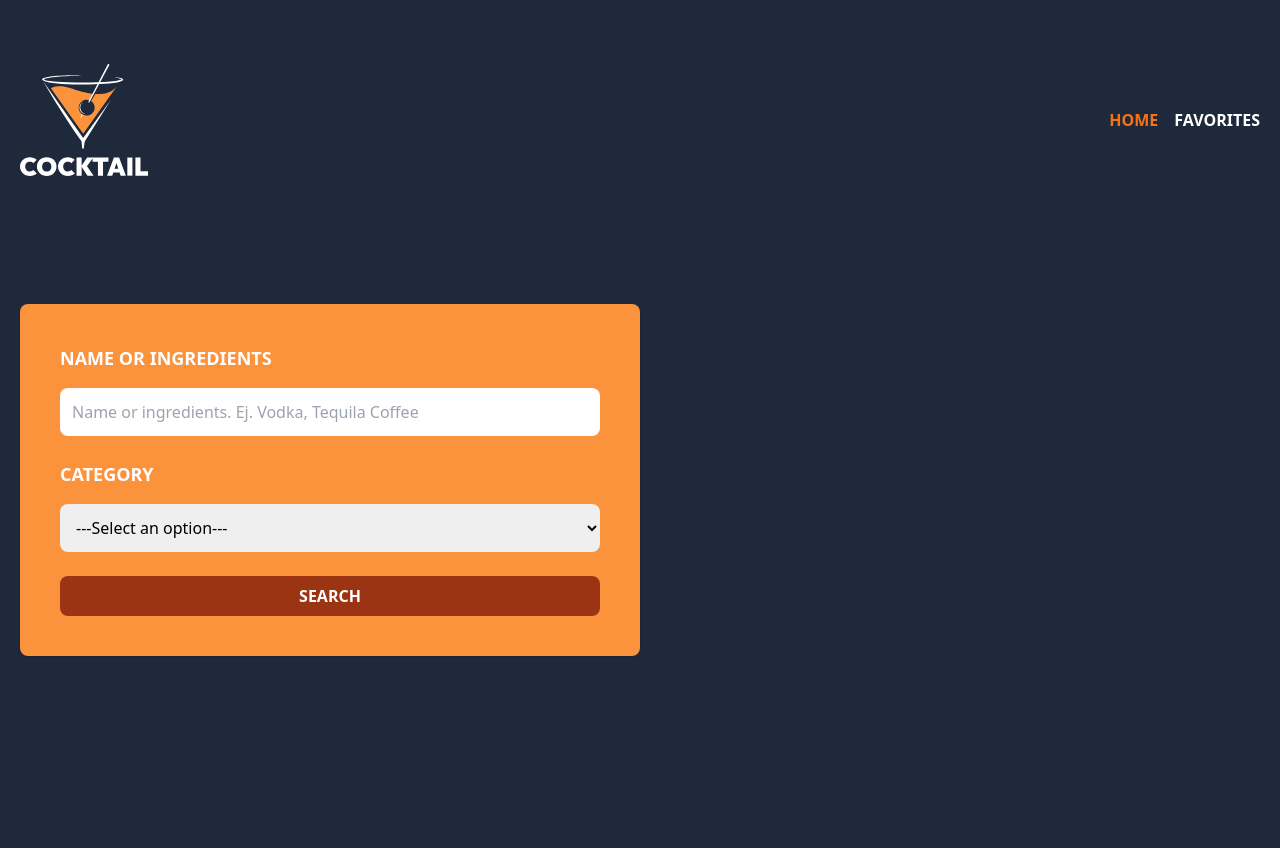
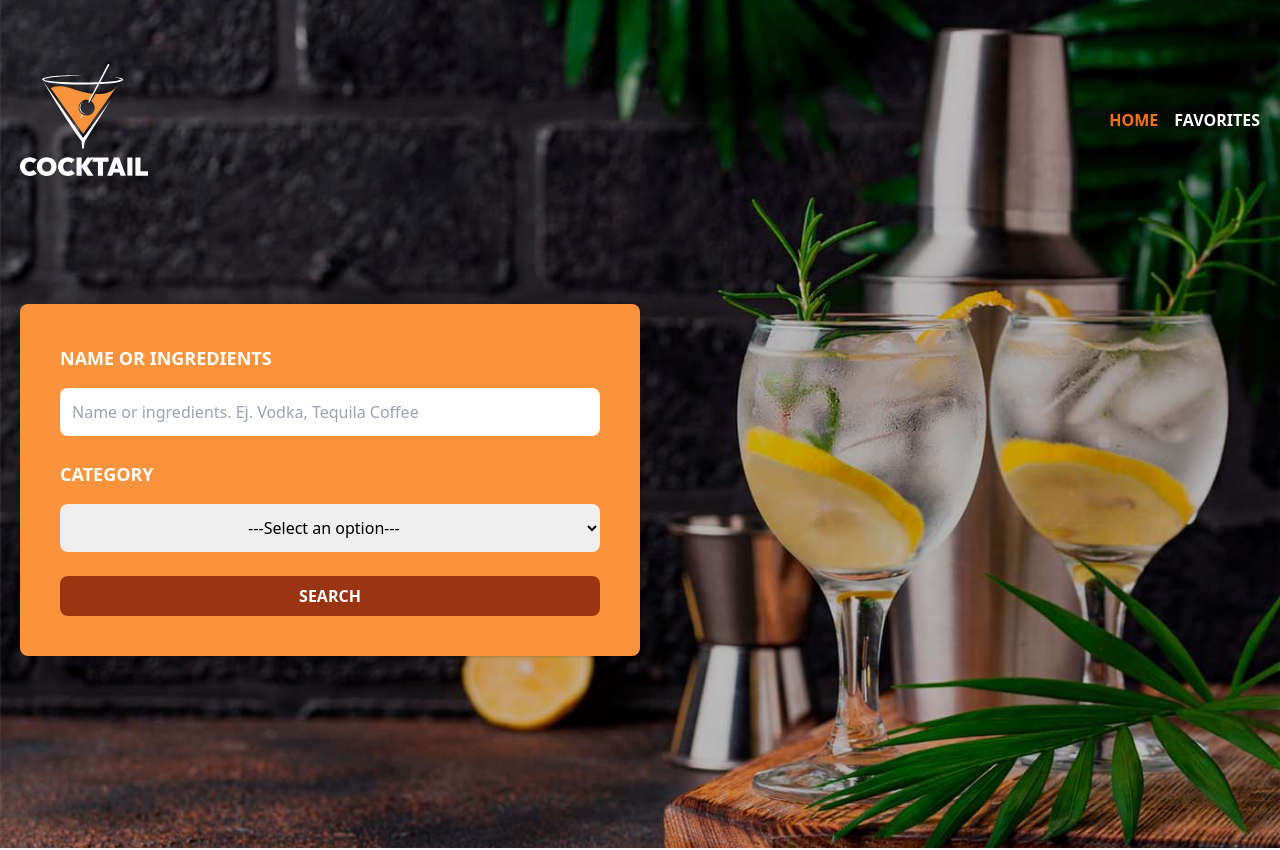
Before and after one commit to AGuardiola20/cocktail-app, a React (Vite) app: page / in a window 1280 px wide. Shown: the top 850 px of the page. Built offline with nearby package versions, Linux system fonts and the light colour scheme.

Commit message:
add: background

```diff
--- a/src/components/Header.tsx
+++ b/src/components/Header.tsx
@@ -8,7 +8,9 @@
   const isHome = useMemo(() => pathname === "/", [pathname]);
 
   return (
-    <header className="bg-slate-800">
+    <header
+      className={isHome ? "bg-header bg-center bg-cover" : "bg-slate-800"}
+    >
       <div className="mx-auto container px-5 py-16">
         <div className="flex justify-between items-center">
           <div>
@@ -67,7 +69,9 @@
                 id="category"
                 className="p-3 w-full focus:outline-none rounded-lg"
               >
-                <option value="">---Select an option---</option>
+                <option value="" className="text-center">
+                  ---Select an option---
+                </option>
               </select>
             </div>
             <input
--- a/tailwind.config.js
+++ b/tailwind.config.js
@@ -2,7 +2,11 @@
 export default {
   content: ["./index.html", "./src/**/*.{js,ts,jsx,tsx}"],
   theme: {
-    extend: {},
+    extend: {
+      backgroundImage: {
+        header: "url('/bg.jpg')",
+      },
+    },
   },
   plugins: [],
 };
```
Also changed, not shown: public/bg.jpg (renamed from src/assets/imgs/bg.jpg).
